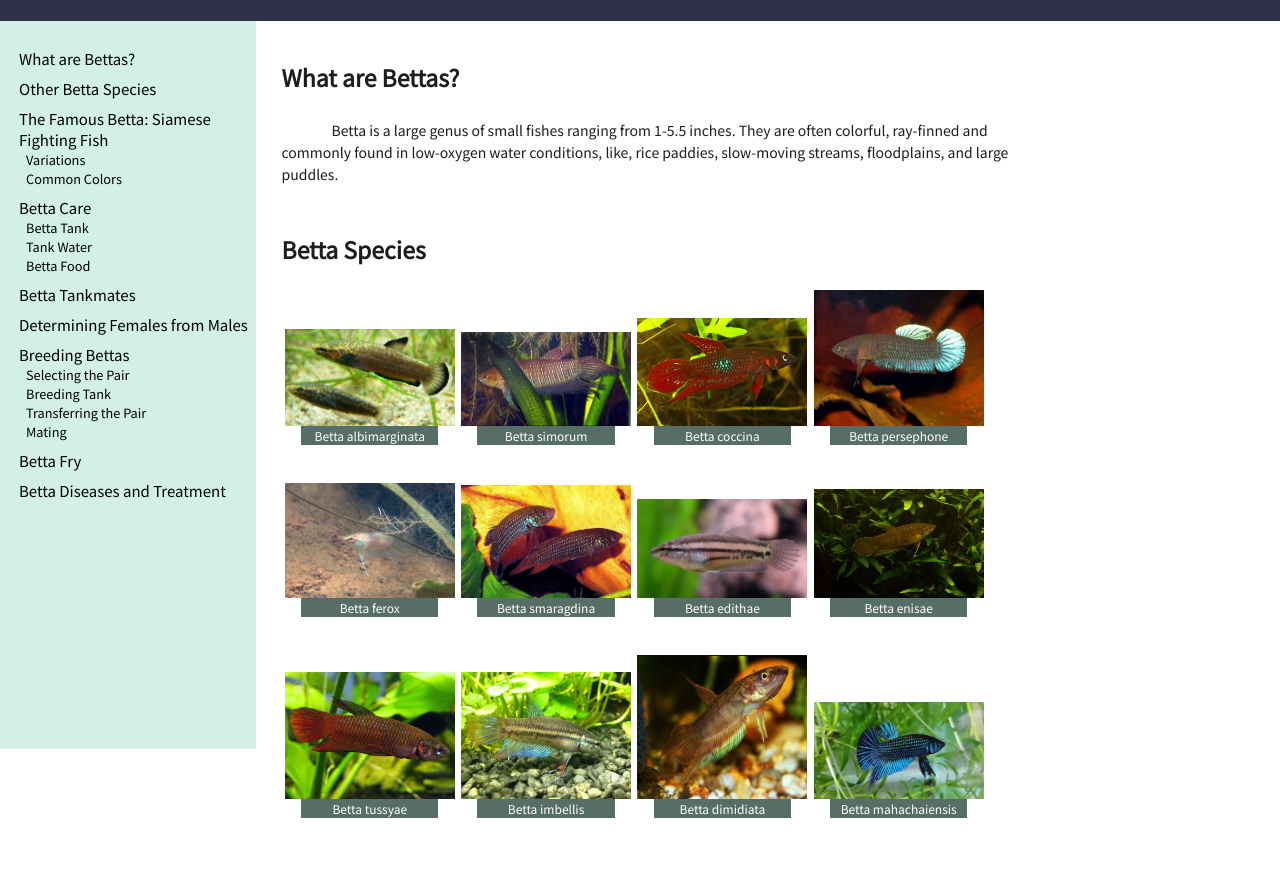
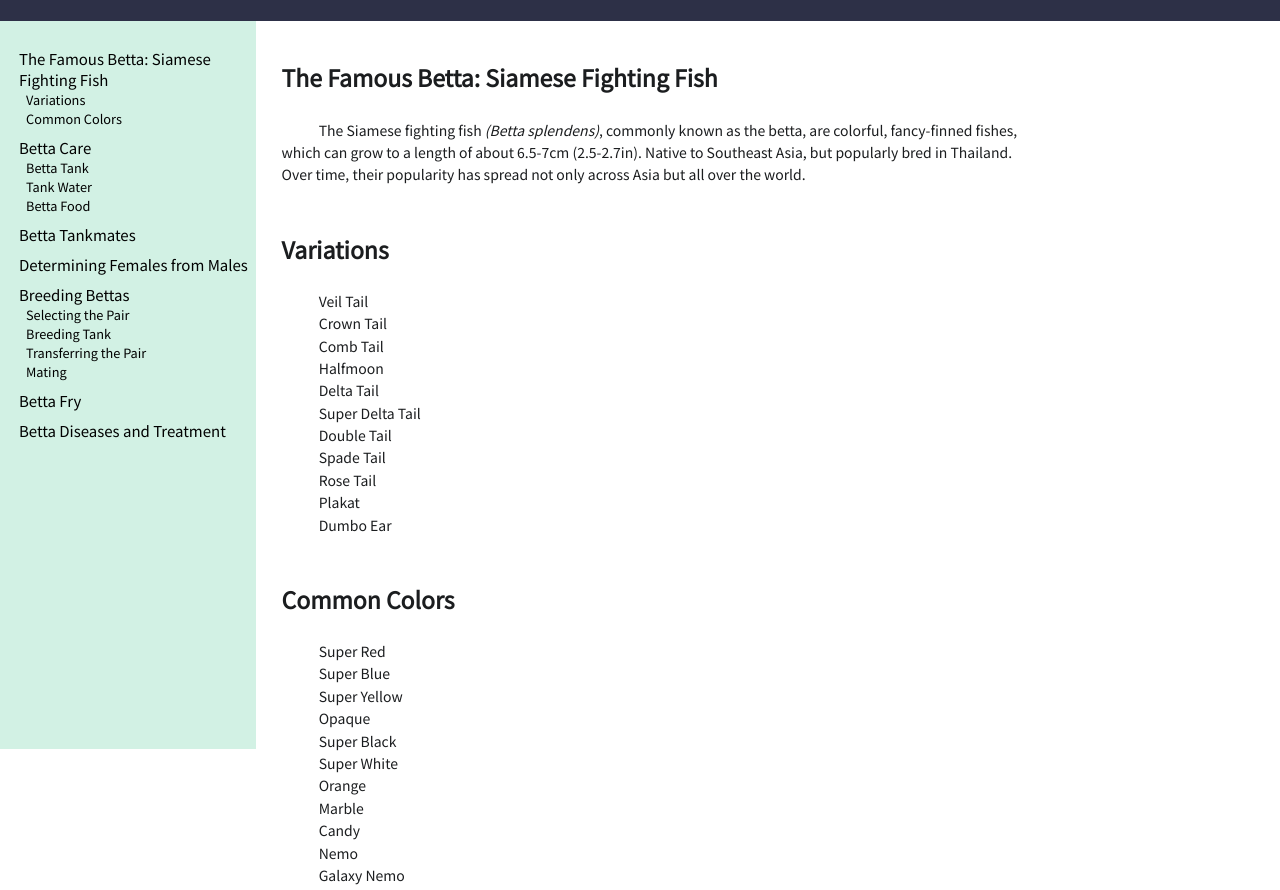
Before and after one commit to nikkajayme/P2_BasicWebsite, a plain HTML site: page index.html in a window 1280 px wide. Shown: the part 51-941 px from the top of the page. Drawn offline with Linux system fonts and the light colour scheme.

Commit message:
Update index.html

```diff
--- a/index.html
+++ b/index.html
@@ -5,7 +5,7 @@
     <meta name="viewport" content="width=device-width, initial-scale=1.0">
     <meta name="author" content="Nikka Acuña">
     <meta name="description" content="This site contains Betta fish Facts and Useful Tips">
-    <title>P3</title>
+    <title>Everything Betta Fish</title>
     <link rel="stylesheet" href="app/scss/style.css">
     <link href="https://fonts.googleapis.com/css2?family=Noto+Sans+JP:wght@300;400&display=swap" rel="stylesheet">
 </head>
@@ -25,16 +25,6 @@
 
     <div class="sidebar">
         <ul>
-            <li>
-                <a href="#wab">
-                    What are Bettas?
-                </a>
-            </li>
-            <li>
-                <a href="#obs">
-                    Other Betta Species
-                </a>
-            </li>
             <li>
                 <a href="#tfb">
                     The Famous Betta: Siamese Fighting Fish
@@ -83,100 +73,11 @@
     </div>
 
     <main class="content">
-        <div class="bettas">
-            <h3 id="wab">What are Bettas?</h3><br>
-            <p>
-                Betta is a large genus of small fishes ranging from 1-5.5 inches. They are often colorful, ray-finned and commonly found in low-oxygen water conditions, like, rice paddies, slow-moving streams, floodplains, and large puddles.
-            </p>
-        </div>
-        <br><br>
-        <div class="species">
-            <h3 id="obs">Betta Species</h3><br>
-            <div class="row1">
-                <figure class="column1">
-                    <img src="images\albimarginata.jpg">
-                    <figcaption>
-                        Betta albimarginata
-                    </figcaption>
-                </figure>
-                <figure class="column2">
-                    <img src="images\simorum.jpg">
-                    <figcaption>
-                        Betta simorum
-                    </figcaption>
-                </figure>
-                <figure class="column3">
-                    <img src="images\coccina.jpg">
-                    <figcaption>
-                        Betta coccina
-                    </figcaption>
-                </figure>
-                <figure class="column4">
-                    <img src="images\persephone.jpg">
-                    <figcaption>
-                        Betta persephone
-                    </figcaption>
-                </figure>
-            </div>
-            <div class="row2">
-                <figure class="column1">
-                    <img src="images\ferox.jpg">
-                    <figcaption>
-                        Betta ferox
-                    </figcaption>
-                </figure>
-                <figure class="column2">
-                    <img src="images\smaragdina.jpg">
-                    <figcaption>
-                        Betta smaragdina
-                    </figcaption>
-                </figure>
-                <figure class="column3">
-                    <img src="images\edithae.jpg">
-                    <figcaption>
-                        Betta edithae
-                    </figcaption>
-                </figure>
-                <figure class="column4">
-                    <img src="images\enisae.jpg">
-                    <figcaption>
-                        Betta enisae
-                    </figcaption>
-                </figure>
-            </div>
-            <div class="row3">
-                <figure class="column1">
-                    <img src="images\tussyae.jpg">
-                    <figcaption>
-                        Betta tussyae
-                    </figcaption>
-                </figure>
-                <figure class="column2">
-                    <img src="images\imbellis.jpg">
-                    <figcaption>
-                        Betta imbellis
-                    </figcaption>
-                </figure>
-                <figure class="column3">
-                    <img src="images\dimidiata.jpg">
-                    <figcaption>
-                        Betta dimidiata
-                    </figcaption>
-                </figure>
-                <figure class="column4">
-                    <img src="images\mahachaiensis.jpg">
-                    <figcaption>
-                        Betta mahachaiensis
-                    </figcaption>
-                </figure>
-            </div>
-        </div>
-        <br>
-        <br>
+
         <div class="splendens">
             <h3 id="tfb">The Famous Betta: Siamese Fighting Fish</h3><br>
             <p>
-                The Siamese fighting fish <i>(Betta splendens)</i>, also known as the betta, is a popular fish in the aquarium trade. They are a member of the gourami family and known to be highly territorial. Commonly known for their magnificent fins of different colors and the flaring of their gill covers. Males are prone to high levels of aggression and will attack each other if housed in the same tank. Females bettas can also become territorial towards each other if they are placed in a small aquarium. It is also not recommended to keep male and female bettas together except for breeding purposes.
+                The Siamese fighting fish <i>(Betta splendens)</i>, commonly known as the betta, are colorful, fancy-finned fishes, which can grow to a length of about 6.5-7cm (2.5-2.7in). Native to Southeast Asia, but popularly bred in Thailand. Over time, their popularity has spread not only across Asia but all over the world.
             </p><br><br>
             <h3>Variations</h3><br>
                 <ul class="variations">
@@ -211,8 +112,11 @@
                     <li>Cellophane</li>
                     <li>Gold</li>
                     <li>Galaxy Koi</li>
-                </ul><br>
+                </ul>
         </div>
+        <br>
+        <br>
+        <hr>
         <br>
         <div>
             <h3 id="bc">Betta Care</h3><br>
@@ -234,9 +138,11 @@
                 <p class="pg_food">
                     They feed on brine shrimp, larvae and worms (daphnia, mosquito larvae, blood worms, etc.) You can also feed them balanced pellet or flake. Do not overfeed. Per day, they should be fed an amount of food they can eat within 3-5mins without leftover. Leftovers can cause the tank water to become contaminated.
                 </p>
-                <br><br>
         </div>
-
+        <br>
+        <br>
+        <hr>
+        <br>
         <div class="mates">
             <h3 id="bt">Betta Tankmates</h3><br>
                 <p>
@@ -250,7 +156,10 @@
                 <li>Cory Catfish</li>
             </ul>
         </div>
-        <br><br>
+        <br>
+        <br>
+        <hr>
+        <br>
         <div class="female">
             <h3 id="dfm">Determining females from males</h3><br>
                 <p>
@@ -260,20 +169,28 @@
                     Not to be confused with Plakat betta as female bettas have tails that are thinner and have less taper.
                 </p>
         </div>
-        <br><br>
+        <br>
+        <br>
+        <hr>
+        <br>
         <div class="breeding">
             <h3 id="bb">Breeding Bettas</h3><br>
             <h4>Selecting the pair</h4><br>
                 <p>Male should be well conditioned, supply them vitamins and feed them live food. Another good sign from the male is being aggressive.</p><br>
                 <p>For the female, same with the male. They should be conditioned. And to determine whether your female is ready for breeding, the belly should be larger which means the eggs are healthier and bigger - higher survival rate for the offspring.</p><br>
             <h4>Breeding Tank</h4><br>
+                <img src="images\breedingtank1.jpg" alt="breeding tank">
+                <br>
                 <p>You can use a glass tank or plastic containers at least 12 inches wide. But make sure that the material of the container you will use is not toxic. For the water, you can use water from other fish tanks or you can also use stock water just make sure it is free from chlorine and not contaminated. Add plants to culture infusoria and almond leaves to increase fertility. Fill the container with water at least 3 to 4 inches deep. Place the tank in a well-lit area to stimulate the growth of bacteria.</p><br>
             <h4>Transferring the Pair</h4><br>
                 <p>Place a transparent container to separate the female from the male. Leave them together for 12 hours. It’s better to place them in the tank at 12 noon and merge them at 6am the next day. You will know when the male is ready if it already built a bubble nest.</p><br>
             <h4>Mating</h4><br>
                 <p>It is normal for the male to be aggressive to the female but make sure that you place a large leaf or a live plant for the female to hide at. Place a glass or transparent cover on your breeding tank to avoid the betta fish from jumping out. It also advisable to place some leaves on top to give the pair some privacy and for less disturbance when passing near the tank. You will know that they have successfully mated if there are white spots on the nest. These are the betta eggs.</p>
         </div>
-        <br><br>
+        <br>
+        <br>
+        <hr>
+        <br>
         <div class="fry">
             <h3 id="bf">Betta Fry</h3><br>
                 <p>On the 3rd day the eggs will hatch. Keep them with the male until the fry are in free swim stage then remove the male from the fry. It’s good to have live plants in the tank as baby bettas eat the infusoria from these plants. Remove about an inch of water from your breeding tank so that the baby bettas can find there food quickly and grow faster.</p><br>
@@ -285,7 +202,11 @@
                 </ul>
                 <br>
             <p>After a week they can be fed baby brine shrimp, but larger betta types can be fed baby brine shrimp at the start of free swim stage.</p>
-        </div><br><br>
+        </div>
+        <br>
+        <br>
+        <hr>
+        <br>
         <div class="diseases">
             <h3 id="bdat">Betta Diseases and Treatment</h3><br>
             <ul>
@@ -298,15 +219,12 @@
             </ul><br>
             <p>The earlier you treat your betta the higher the possibility your betta will fully recover, so keep an eye out for these symptoms:</p><br>
                 <ul>
-                    <li>Unusually hovering around the surface of the water</li>
-                    <li>Lying at the bottom of the tank, in a corner</li>
-                    <li>Not showing interest in food</li>
+                    <li>Parts of body swelling</li>
+                    <li>Staying at the bottom or corner of the tank</li>
+                    <li>Unusually floating around the surface of the tank</li>
+                    <li>Loss of appetite</li>
+                    <li>Raised scales</li>
                     <li>Paleness</li>
-                    <li>Rubbing against items in the tank to scratch</li>
-                    <li>Fins clamped against the body</li>
-                    <li>Swollen or red gills</li>
-                    <li>Swelling of the eyes or other parts of the body</li>
-                    <li>Raised scales</li>
                 </ul>
         </div>
     </main>
```
